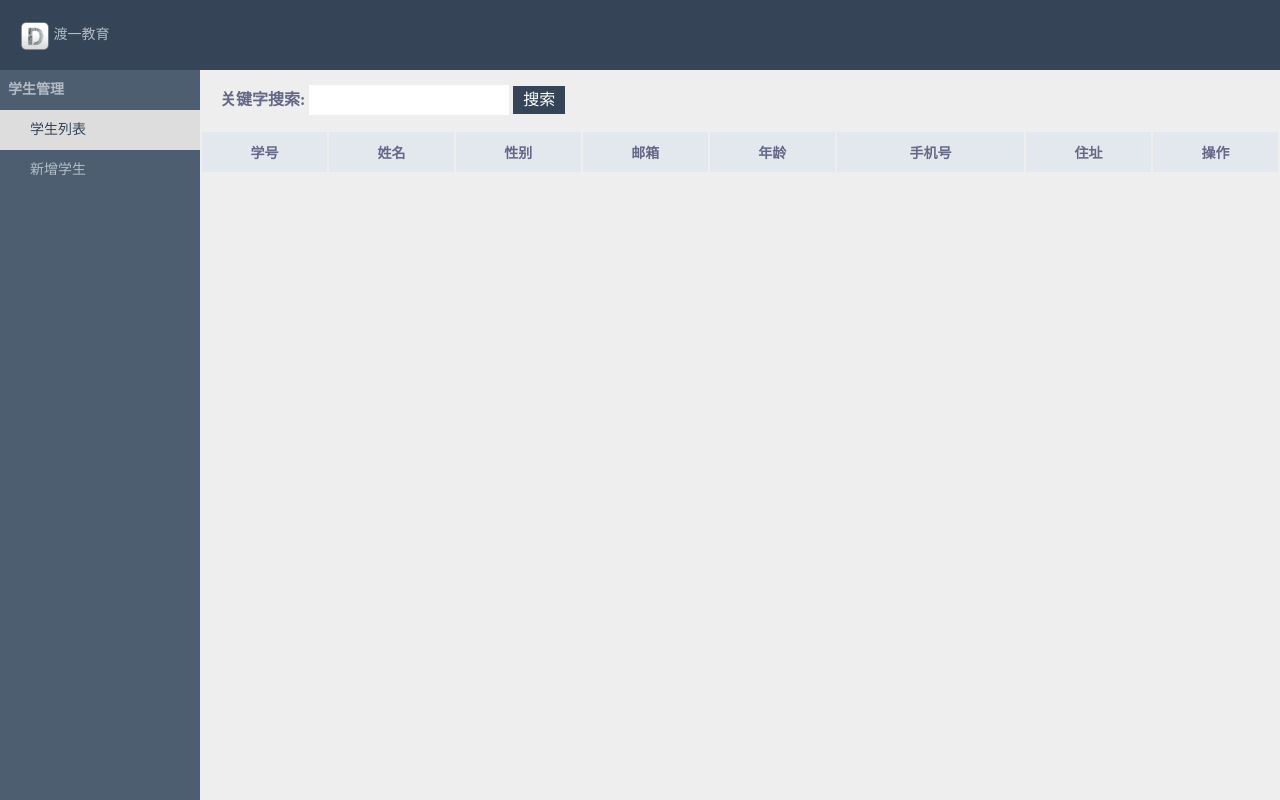
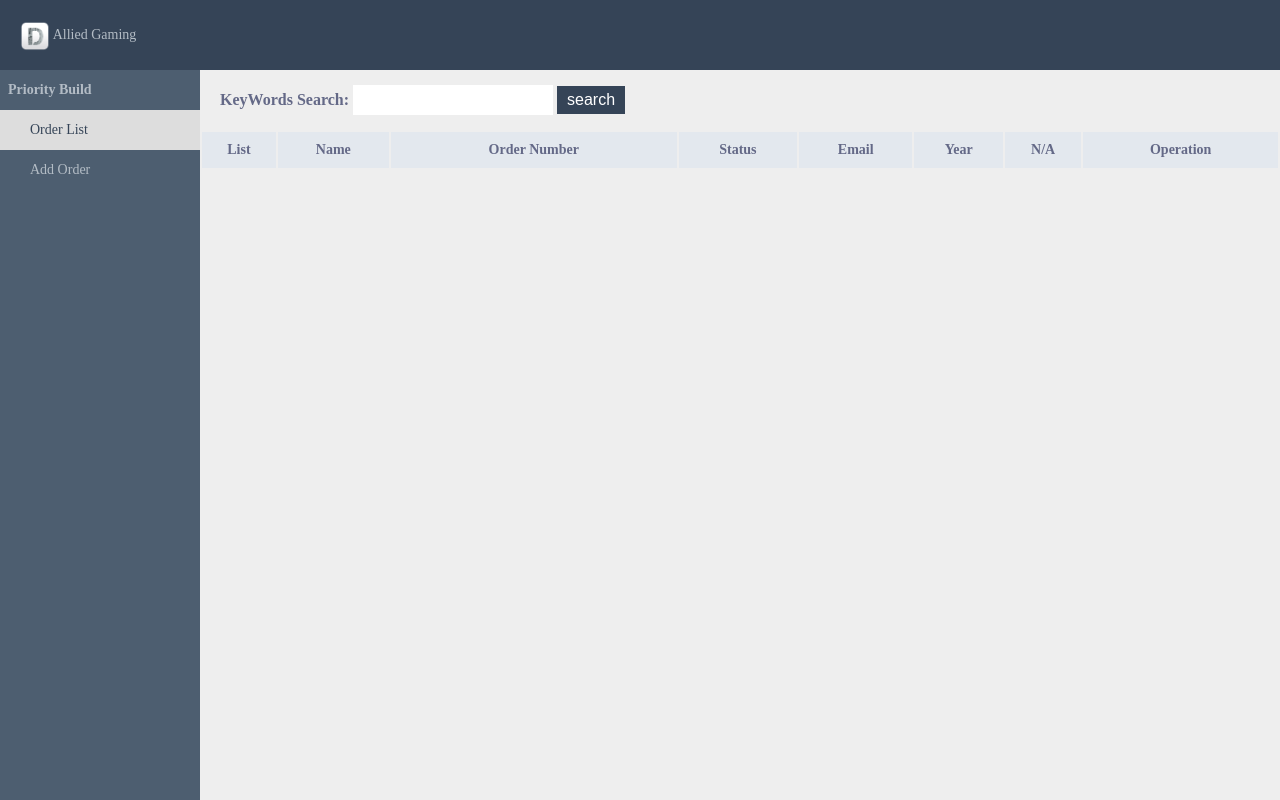
Before and after one commit to Qitao-Chen/AlliedPBS.GitHub.io, a plain HTML site: page index.html in a window 1280 px wide. Drawn offline with nearby package versions, Linux system fonts and the light colour scheme; no server answers.

Commit message:
change all the name and data

```diff
--- a/index.html
+++ b/index.html
@@ -2,7 +2,7 @@
 <html lang="en">
 
 <head>
-    <meta http-equiv="Content-Security-Policy" content="upgrade-insecure-requests">
+    <!-- <meta http-equiv="Content-Security-Policy" content="upgrade-insecure-requests"> -->
     <meta charset="UTF-8">
     <meta name="viewport" content="width=device-width, initial-scale=1.0">
     <meta http-equiv="X-UA-Compatible" content="ie=edge">
@@ -15,107 +15,85 @@
         <div class="header">
             <div class="logo">
                 <img src="./images/logo.png" alt="">
-                <span>渡一教育</span>
+                <span>Allied Gaming</span>
             </div>
         </div>
         <div class="left-menu">
             <dl id="menu">
-                <dt>学生管理</dt>
-                <dd class="active" data-id="student-list">学生列表</dd>
-                <dd data-id="add-student">新增学生</dd>
+                <dt>Priority Build</dt>
+                <dd class="active" data-id="student-list">Order List</dd>
+                <dd data-id="add-student">Add Order</dd>
             </dl>
         </div>
         <div class="right-content">
             <!-- 学生列表 -->
             <div class="student-list content" id="student-list">
                 <div class="search">
-                    <label for="search-word">关键字搜索:</label>
+                    <label for="search-word">KeyWords Search:</label>
                     <input type="text" id="search-word">
-                    <button id="search-submit">搜索</button>
+                    <button id="search-submit">search</button>
                 </div>
                 <table border="0">
                     <!-- 表头区域 -->
                     <thead>
                         <tr>
-                            <th>学号</th>
-                            <th>姓名</th>
-                            <th>性别</th>
-                            <th>邮箱</th>
-                            <th>年龄</th>
-                            <th>手机号</th>
-                            <th>住址</th>
-                            <th>操作</th>
+                            <th>List</th>
+                            <th>Name</th>
+                            <th>Order Number</th>
+                            <th>Status</th>
+                            <th>Email</th>
+                            <th>Year</th>
+                            <th>N/A</th>
+                            <th>Operation</th>
                         </tr>
                     </thead>
                     <!-- 表格内容 -->
                     <tbody id="student-body">
-                        <!-- <tr>
-                            <td>1222</td>
-                            <td> dmq </td>
-                            <td>男</td>
-                            <td> 123123@qq.com</td>
-                            <td>
-                                18
-                            </td>
-                            <td> 12312312312</td>
-                            <td> 北京</td>
-                            <td>
-                                <button class="btn edit">编辑</button>
-                                <button class="btn del">删除</button>
-                            </td>
-                        </tr> -->
+
                     </tbody>
                 </table>
                 <ul id="turn-page">
-                    <!-- <li class="prev-page">上一页</li>
-                   <li class="active tcdNumber">1</li>
-                   <li class="tcdNumber">2</li>
-                   <li class="tcdNumber">3</li>
-                   <span>...</span>
-                   <li class="tcdNumber">8</li>
-                   <li class="tcdNumber">9</li>
-                   <li class="tcdNumber">10</li>
-                   <li class="next-page">下一页</li> -->
+
                 </ul>
                 <div class="modal" id="modal">
                     <div class="mask"></div>
                     <div class="modal-content">
-                        <h2>编辑信息</h2>
+                        <h2>Edit Order</h2>
                         <form action="#" id="edit-student-form" class="add-student-form">
                             <div>
-                                <label for="name">姓名</label>
+                                <label for="name">Name</label>
                                 <input type="text" name="name" autocomplete="off">
                             </div>
                             <div class="sex">
-                                <label for="sex">性别</label>
+                                <label for="sex">Status</label>
                                 <input type="radio" name="sex" checked value="0">
-                                <span>男</span>
-                                <input type="radio" name="sex" value="1"><span>女</span>
+                                <span>waiting</span>
+                                <input type="radio" name="sex" value="1"><span>completed</span>
                             </div>
                             <div>
-                                <label for="sNo">学号</label>
+                                <label for="sNo">List</label>
                                 <input type="text" name="sNo">
                             </div>
                             <div>
-                                <label for="email">邮箱</label>
+                                <label for="email">Email</label>
                                 <input type="text" name="email">
                             </div>
                             <div>
-                                <label for="birth">出生年</label>
+                                <label for="birth">Year</label>
                                 <input type="text" name="birth">
                             </div>
                             <div>
-                                <label for="phone">手机号</label>
+                                <label for="phone">N/A</label>
                                 <input type="text" name="phone">
                             </div>
                             <div>
-                                <label for="address">住址</label>
+                                <label for="address">Order Number</label>
                                 <input type="text" name="address">
                             </div>
                             <div>
                                 <label for=""></label>
-                                <input type="submit" value="提交" class="btn" id="edit-submit">
-                                <input type="reset" value="重置" class="btn">
+                                <input type="submit" value="Submit" class="btn" id="edit-submit">
+                                <input type="reset" value="Reset" class="btn">
                             </div>
                         </form>
                     </div>
@@ -129,39 +107,39 @@
             <div class="add-student content" id="add-student">
                 <form action="#" id="add-student-form" class="add-student-form">
                     <div>
-                        <label for="name">姓名</label>
+                        <label for="name">Name</label>
                         <input type="text" name="name" autocomplete="off">
                     </div>
                     <div class="sex">
-                        <label for="sex">性别</label>
+                        <label for="sex">Status</label>
                         <input type="radio" name="sex" checked value="0">
-                        <span>男</span>
-                        <input type="radio" name="sex" value="1"><span>女</span>
+                        <span>waiting</span>
+                        <input type="radio" name="sex" value="1"><span>completed</span>
                     </div>
                     <div>
-                        <label for="sNo">学号</label>
+                        <label for="sNo">List</label>
                         <input type="text" id="sNo" name="sNo">
                     </div>
                     <div>
-                        <label for="email">邮箱</label>
+                        <label for="email">Email</label>
                         <input type="text" id="email" name="email">
                     </div>
                     <div>
-                        <label for="birth">出生年</label>
+                        <label for="birth">Year</label>
                         <input type="text" id="birth" name="birth">
                     </div>
                     <div>
-                        <label for="phone">手机号</label>
-                        <input type="text" id="phone" name="phone">
+                        <label for="phone">N/A</label>
+                        <input type="text" id="phone" name="phone" value="13000000000">
                     </div>
                     <div>
-                        <label for="address">住址</label>
+                        <label for="address">Order Number</label>
                         <input type="text" id="address" name="address">
                     </div>
                     <div>
                         <label for=""></label>
-                        <input type="submit" value="提交" class="btn" id="add-submit">
-                        <input type="reset" value="重置" class="btn">
+                        <input type="submit" value="Submit" class="btn" id="add-submit">
+                        <input type="reset" value="Reset" class="btn">
                     </div>
                 </form>
             </div>
@@ -169,9 +147,6 @@
     </div>
     <script src="https://code.jquery.com/jquery-3.6.0.js"
         integrity="sha256-H+K7U5CnXl1h5ywQfKtSj8PCmoN9aaq30gDh27Xc0jk=" crossorigin="anonymous">
-
-
-
     </script>
     <script>
         (function () {
@@ -275,10 +250,27 @@
         }())
     </script>
     <script>
+        /*
+        原始数据库对照表
+        list-sNo
+        Name-Name
+        OrderNumber-Address
+        Status-Sex
+            -女-completed
+            -男-waiting
+        Email-Email
+        Year-Age
+        N/A-Mobile Number
+        */
         var pageSize = 10;
         var nowPage = 1;
         var tableData = [];
         var searchWord = "";
+        var birth = document.getElementById("birth");
+        (function () {
+            birth.setAttribute('value', new Date().getFullYear())
+
+        })()
 
         function bindEvent() {
             $('#menu').on('click', 'dd', function (e) {
@@ -296,6 +288,7 @@
             $('#edit-submit').click(function (e) {
                 e.preventDefault();
                 var data = $('#edit-student-form').serialize()
+                console.log(data)
                 transferData('/api/student/updateStudent', data, function () {
                     alert('修改成功');
                     $('#modal').slideUp();
@@ -427,16 +420,17 @@
                 str += '<tr>\
         <td>' + item.sNo + '</td>\
         <td> ' + item.name + ' </td>\
-        <td>' + (item.sex ? '女' : '男') + '</td>\
+        <td> ' + item.address + '</td>\
+        <td>' + (item.sex ? 'Completed' : 'Waiting') + '</td>\
         <td> ' + item.email + '</td>\
-        <td>' + (new Date().getFullYear() - item.birth) + '</td>\
+        <td>' + (item.birth) + '</td>\
         <td> ' + item.phone + '</td>\
-        <td> ' + item.address + '</td>\
         <td>\
             <button class="btn edit" data-index=' + index + '>编辑</button>\
             <button class="btn del" data-index=' + index + '>删除</button>\
         </td>\
     </tr>';
+
             });
             $('#student-body').html(str);
             bindTableEvent();
```
